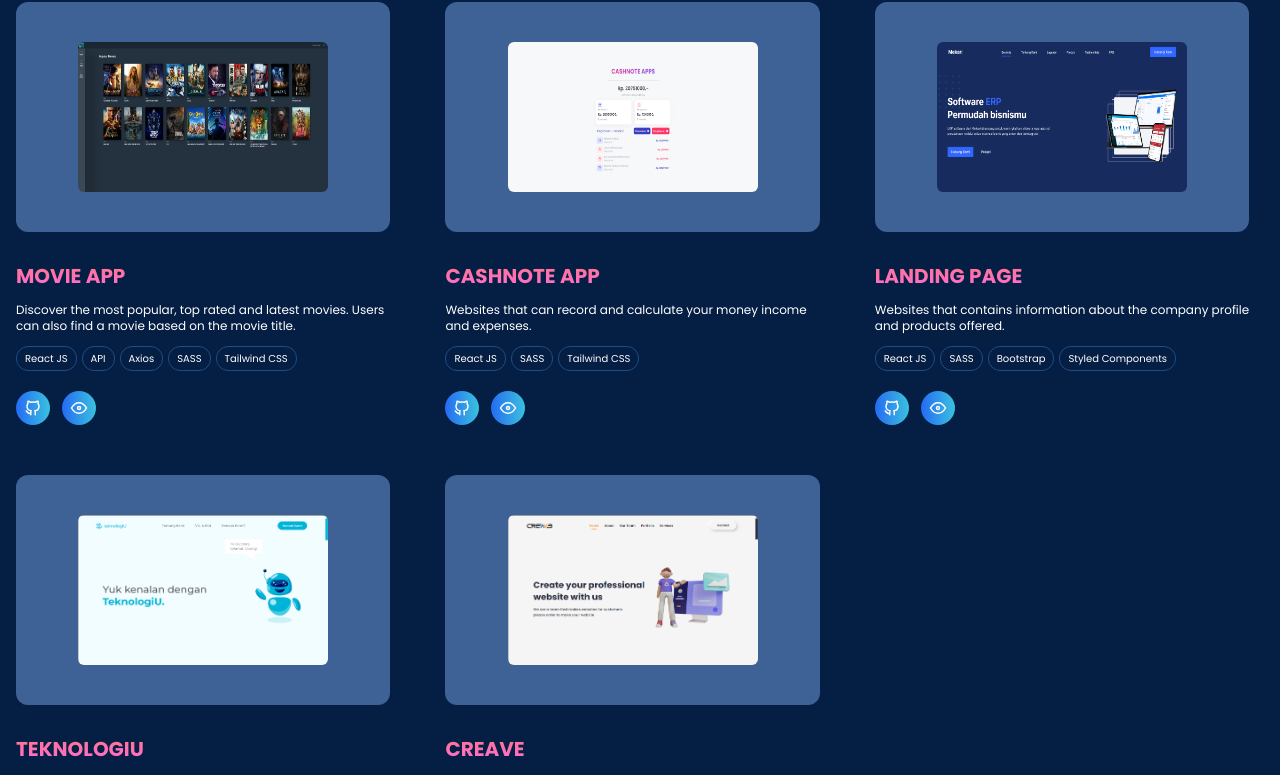
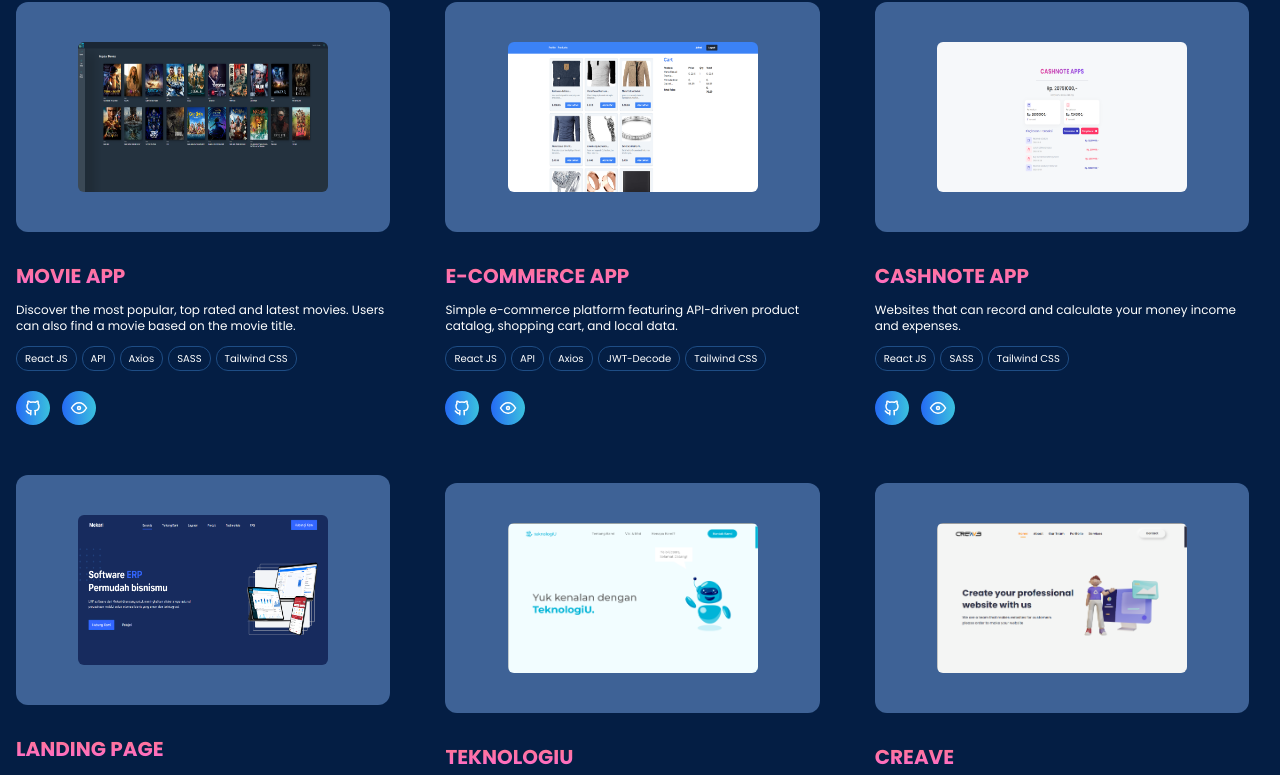
Before and after one commit to ramaherdianto/rama-portfolio, a React (Vite) app: page / in a window 1280 px wide. Shown: the part 1916-2691 px from the top of the page. Built offline with nearby package versions, Linux system fonts and the light colour scheme.

Commit message:
feat: add more ecommerce project

```diff
--- a/src/data/ProjectData.js
+++ b/src/data/ProjectData.js
@@ -1,4 +1,5 @@
 import Movie from '../assets/project-movie.png';
+import Ecommerce from '../assets/ecommerce.png';
 import Cashnote from '../assets/project-cashnote.png';
 import Page from '../assets/project-landing.png';
 import TechU from '../assets/teknologiu.png';
@@ -13,6 +14,16 @@ export const ProjectData = [
         link: {
             github: 'https://github.com/ramaherdianto/tmdb-movies',
             demo: 'https://ramaa-tmdb-movies.netlify.app/',
+        },
+    },
+    {
+        img: Ecommerce,
+        name: 'E-COMMERCE APP',
+        desc: 'Simple e-commerce platform featuring API-driven product catalog, shopping cart, and local data.',
+        tools: ['React JS', 'API', 'Axios', 'JWT-Decode', 'Tailwind CSS'],
+        link: {
+            github: 'https://github.com/ramaherdianto/fake-store',
+            demo: 'https://rams-fake-store.netlify.app/',
         },
     },
     {
```
Also changed, not shown: src/assets/ecommerce.png (added).
